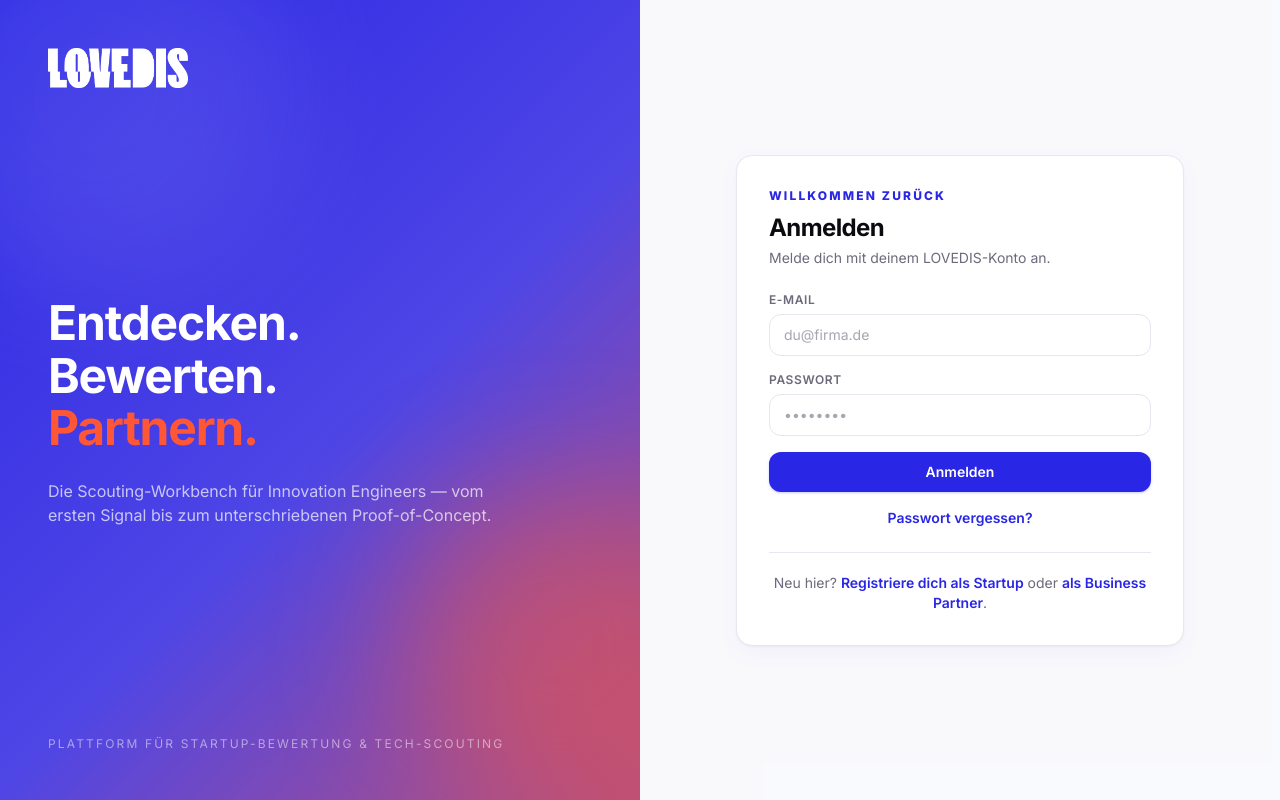
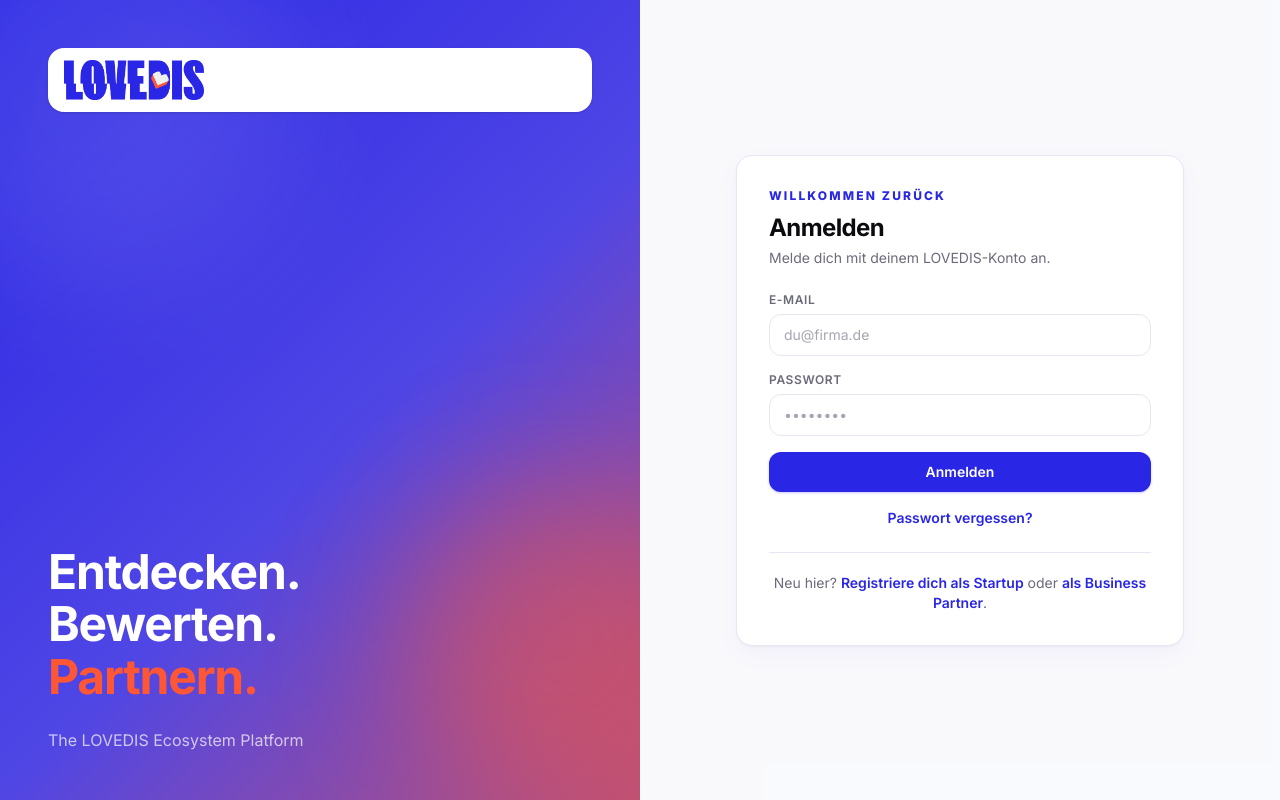
Before and after one commit to tim-stackbe/Lovedis, a Next.js app: page /login in a window 1280 px wide. Built offline with nearby package versions, Linux system fonts and the light colour scheme; no server answers.

Commit message:
fix(auth): align login marketing copy and logo with LOVEDIS CI
Replace the German scouting tagline on login, drop the legacy platform kicker from the auth cover, and render the same Wordmark asset as the app shell on the gradient panel.

Co-authored-by: Cursor <cursoragent@cursor.com>

```diff
--- a/src/app/(auth)/login/page.tsx
+++ b/src/app/(auth)/login/page.tsx
@@ -13,7 +13,7 @@ export default async function LoginPage({
   return (
     <AuthLayout
       headline={["Entdecken.", "Bewerten.", "Partnern."]}
-      subline="Die Scouting-Workbench für Innovation Engineers — vom ersten Signal bis zum unterschriebenen Proof-of-Concept."
+      subline="The LOVEDIS Ecosystem Platform"
     >
       <LoginForm callbackUrl={callbackUrl} resetSuccess={reset === "success"} />
     </AuthLayout>
--- a/src/components/auth/AuthLayout.tsx
+++ b/src/components/auth/AuthLayout.tsx
@@ -13,8 +13,8 @@ export function AuthLayout({ headline, subline, children }: AuthLayoutProps) {
       <div className="relative hidden lg:flex flex-col justify-between overflow-hidden bg-lv-cover p-12">
         <div className="absolute -left-24 -top-24 h-96 w-96 rounded-full bg-white/10 blur-3xl pointer-events-none" />
         <div className="absolute -right-20 bottom-0 h-80 w-80 rounded-full bg-lv-orange/40 blur-3xl pointer-events-none" />
-        <div className="relative">
-          <Wordmark variant="light" size="lg" priority />
+        <div className="relative inline-flex rounded-card bg-white px-4 py-3 shadow-sm">
+          <Wordmark size="lg" priority />
         </div>
         <div className="relative">
           <h1 className="text-5xl font-bold leading-[1.1] tracking-tight text-white">
@@ -26,9 +26,6 @@ export function AuthLayout({ headline, subline, children }: AuthLayoutProps) {
           </h1>
           <p className="mt-6 max-w-md text-base text-white/70">{subline}</p>
         </div>
-        <p className="relative text-xs uppercase tracking-[0.18em] text-white/50">
-          Plattform für Startup-Bewertung & Tech-Scouting
-        </p>
       </div>
       <div className="flex items-center justify-center bg-lv-surface/60 px-4 py-12">
         <div className="w-full max-w-md">
```
